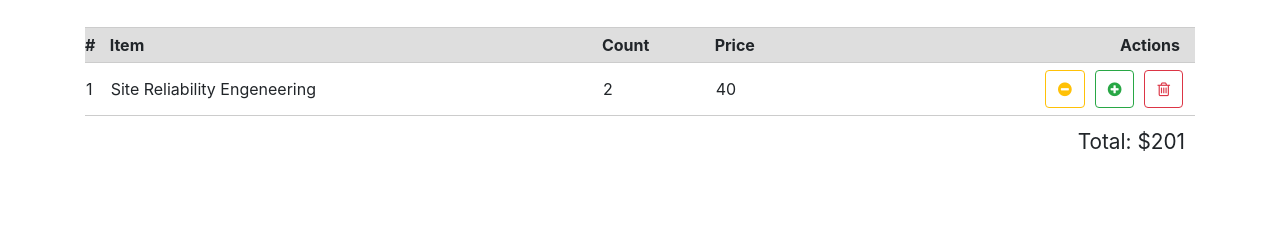
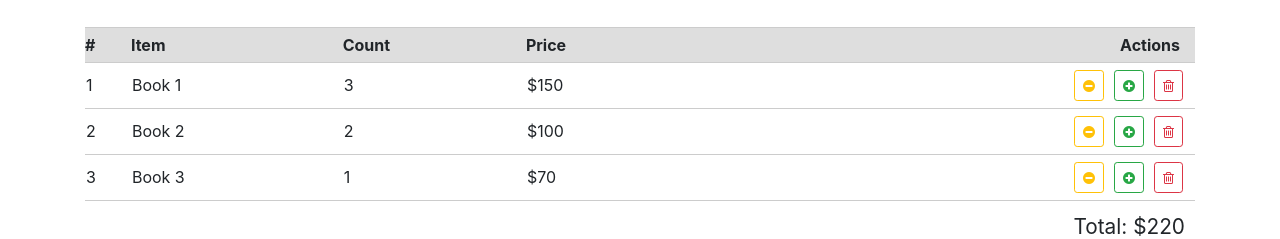
Before and after one commit to Shaktyka/re-store, a React (Create React App) app: page / in a window 1280 px wide. Shown: the part 658-897 px from the top of the page. Before the commit the page ends 815 px from the top, so only its background shows below. Built offline with nearby package versions, Linux system fonts and the light colour scheme.

Commit message:
Подключает компонент корзины к стору

```diff
--- a/src/components/shopping-cart-table/shopping-cart-table.js
+++ b/src/components/shopping-cart-table/shopping-cart-table.js
@@ -1,7 +1,43 @@
 import React from 'react';
+
+import {connect} from 'react-redux';
+
 import './shopping-cart-table.css';
 
-const ShoppingCartTable = () => {
+const ShoppingCartTable = (props) => {
+  const {items, total, onIncrease, onDecrease, onDelete} = props;
+
+  const renderRow = (item, i) => {
+    return (
+      <tr className="t-row" key={item.id}>
+        <td>{i + 1}</td>
+        <td>{item.title}</td>
+        <td>{item.count}</td>
+        <td>${item.total}</td>
+        <td className="td-actions">
+          <button
+            onClick={() => onDecrease(item.id)}
+            className="btn btn-outline-warning btn-sm"
+          >
+            <i className="fa fa-minus-circle" />
+          </button>
+          <button
+            onClick={() => onIncrease(item.id)}
+            className="btn btn-outline-success btn-sm"
+          >
+            <i className="fa fa-plus-circle" />
+          </button>
+          <button
+            onClick={() => onDelete(item.id)}
+            className="btn btn-outline-danger btn-sm"
+          >
+            <i className="fa fa-trash-o" />
+          </button>
+        </td>
+      </tr>
+    );
+  };
+
   return (
     <div className="shopping-cart-table">
       <h2>Your Order</h2>
@@ -17,31 +53,38 @@ const ShoppingCartTable = () => {
         </thead>
 
         <tbody>
-          <tr className="t-row">
-            <td>1</td>
-            <td>Site Reliability Engeneering</td>
-            <td>2</td>
-            <td>40</td>
-            <td className="td-actions">
-              <button className="btn btn-outline-warning">
-                <i className="fa fa-minus-circle" />
-              </button>
-              <button className="btn btn-outline-success">
-                <i className="fa fa-plus-circle" />
-              </button>
-              <button className="btn btn-outline-danger">
-                <i className="fa fa-trash-o" />
-              </button>
-            </td>
-          </tr>
+          {
+            items.map((item, i) => renderRow(item, i))
+          }
         </tbody>
       </table>
 
       <div className="total">
-        Total: $201
+        Total: ${total}
       </div>
     </div>
   );
 };
 
-export default ShoppingCartTable;
+const mapStateToProps = ({cartItems, orderTotal}) => {
+  return {
+    items: cartItems,
+    total: orderTotal,
+  };
+};
+
+const mapDispatchToProps = (dispatch) => {
+  return {
+    onDecrease: (id) => {
+      console.log(id);
+    },
+    onIncrease: (id) => {
+      console.log(id);
+    },
+    onDelete: (id) => {
+      console.log(id);
+    },
+  };
+};
+
+export default connect(mapStateToProps, mapDispatchToProps)(ShoppingCartTable);
--- a/src/reducers/index.js
+++ b/src/reducers/index.js
@@ -2,6 +2,27 @@ const initialState = {
   books: [],
   loading: true,
   error: null,
+  cartItems: [
+    {
+      id: 1,
+      title: `Book 1`,
+      count: 3,
+      total: 150,
+    },
+    {
+      id: 2,
+      title: `Book 2`,
+      count: 2,
+      total: 100,
+    },
+    {
+      id: 3,
+      title: `Book 3`,
+      count: 1,
+      total: 70,
+    }
+  ],
+  orderTotal: 220,
 };
 
 const reducer = (state = initialState, action) => {
@@ -10,6 +31,7 @@ const reducer = (state = initialState, action) => {
 
     case 'FETCH_BOOKS_REQUEST':
       return {
+        ...state,
         books: [],
         loading: true,
         error: null,
@@ -17,6 +39,7 @@ const reducer = (state = initialState, action) => {
 
     case 'FETCH_BOOKS_SUCCESS':
       return {
+        ...state,
         books: action.payload,
         loading: false,
         error: null,
@@ -24,6 +47,7 @@ const reducer = (state = initialState, action) => {
 
     case 'FETCH_BOOKS_FAILURE':
       return {
+        ...state,
         books: [],
         loading: false,
         error: action.payload,
```
